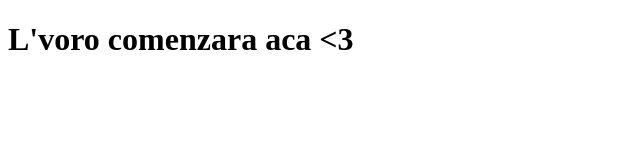
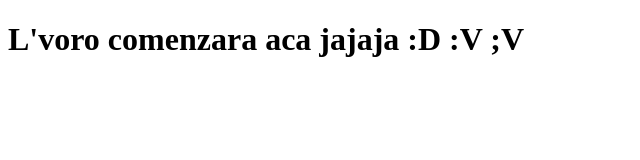
Before and after one commit to carlosx32/Lvoro, a plain HTML site: page index.html in a window 1280 px wide. Shown: the whole page, without its empty margins (0-640 px from the left). Drawn offline with Linux system fonts and the light colour scheme.

Commit message:
Update index.html

```diff
--- a/index.html
+++ b/index.html
@@ -5,6 +5,6 @@
     <title></title>
   </head>
   <body>
-    <h1>L'voro comenzara aca <3 </h1>
+    <h1>L'voro comenzara aca jajaja :D :V ;V </h1>
   </body>
 </html>
```
